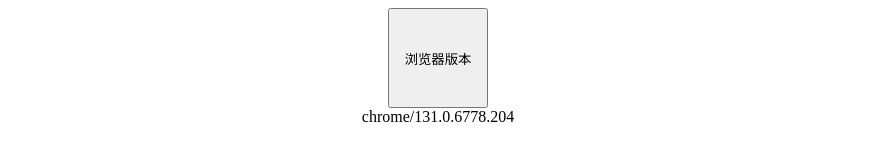
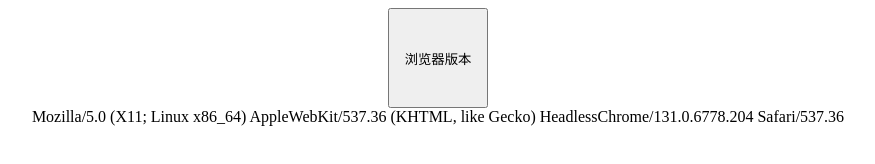
Before and after one commit to tianqiubiao/1, a plain HTML site: page index.html in a window 1280 px wide. Both pictures are taken after a click on the button "浏览器版本". Shown: the whole page, without its empty margins (202-1077 px from the left). Drawn offline with Linux system fonts and the light colour scheme.

Commit message:
Update index.html

```diff
--- a/index.html
+++ b/index.html
@@ -26,7 +26,7 @@
     var a=document.getElementById("a"),oDiv=document.getElementById("div");
     a.onclick=function(){
 
-        oDiv.innerHTML=getBrowserInfo();
+        oDiv.innerHTML=navigator.userAgent;
     }
     function getBrowserInfo()
     {
```
